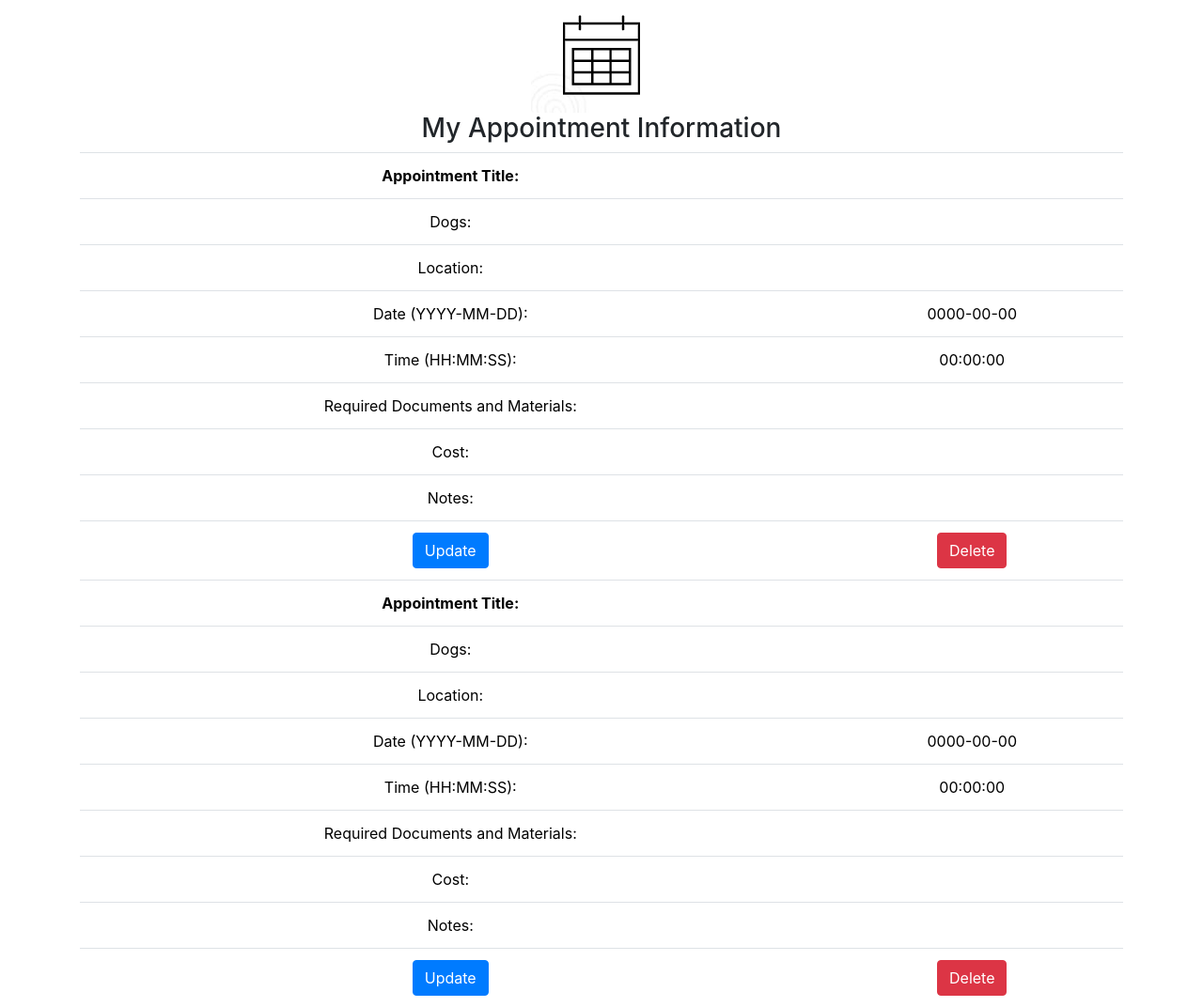
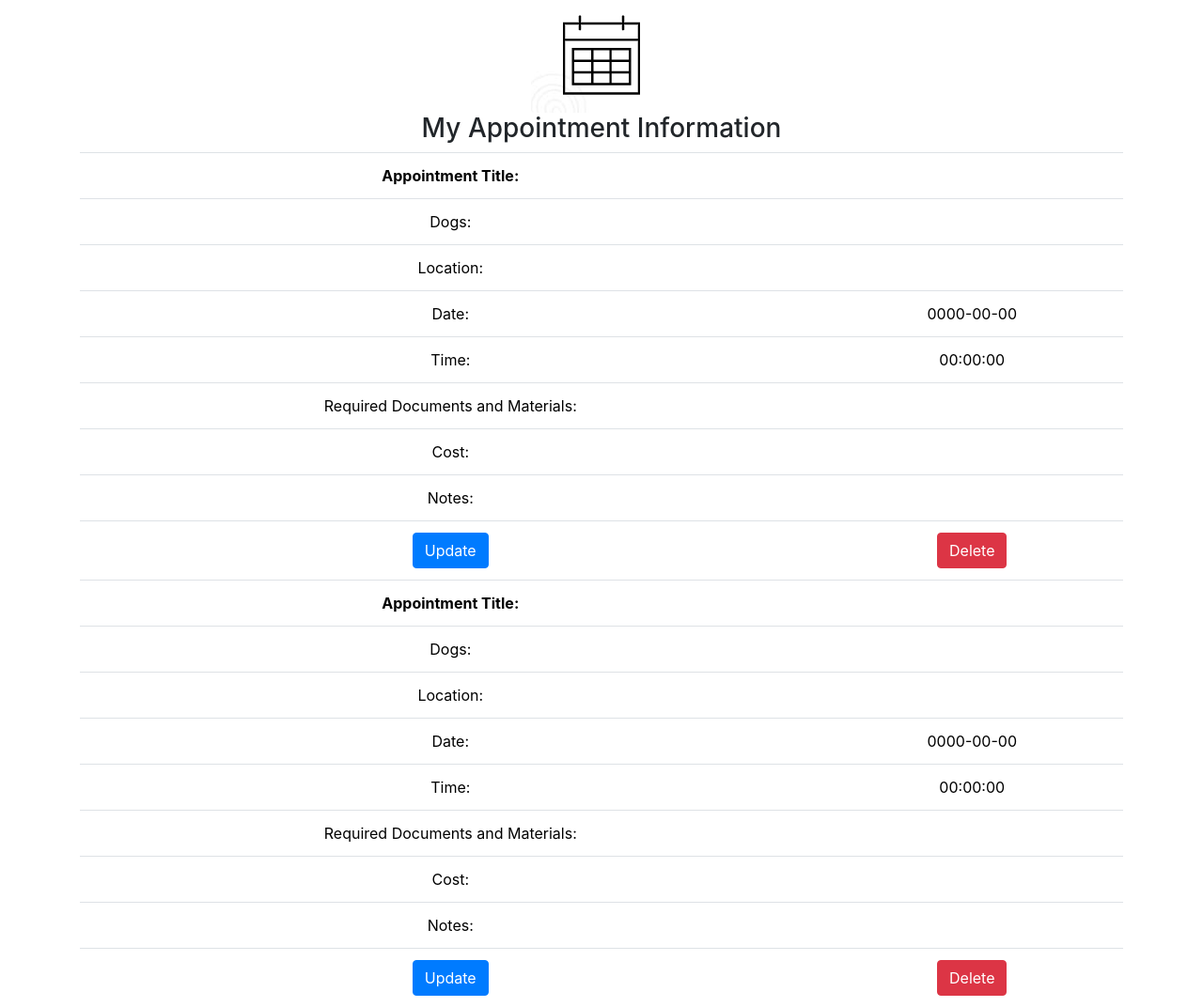
Before and after one commit to maxaeon/MyDogHealth, a PHP site: page /appointment-view.php in a window 1280 px wide. Shown: the part 191-1263 px from the top of the page at 94% size. Run offline with PHP 8.4, Linux system fonts and the light colour scheme; data comes from the database, SQL or seed files in the repository; data that the repository does not hold is empty.

Commit message:
fix date and time format

```diff
--- a/appointment-read.php
+++ b/appointment-read.php
@@ -16,10 +16,10 @@ include 'db.php';
     echo "<td>  Location:</td>";
     echo "<td>" . $row['fldappointmentLocation'] . "</td>";
     echo "</tr>";
-    echo "<td> Date (YYYY-MM-DD):</td>";
+    echo "<td> Date:</td>";
     echo "<td>" . $row['fldappointmentContact'] . "</td>";
     echo "</tr>";
-    echo "<td> Time (HH:MM:SS):</td>";
+    echo "<td> Time:</td>";
     echo "<td>" . $row['fldappointmentTime'] . "</td>";
     echo "</tr>";
     echo "<td> Required Documents and Materials:</td>";
```
